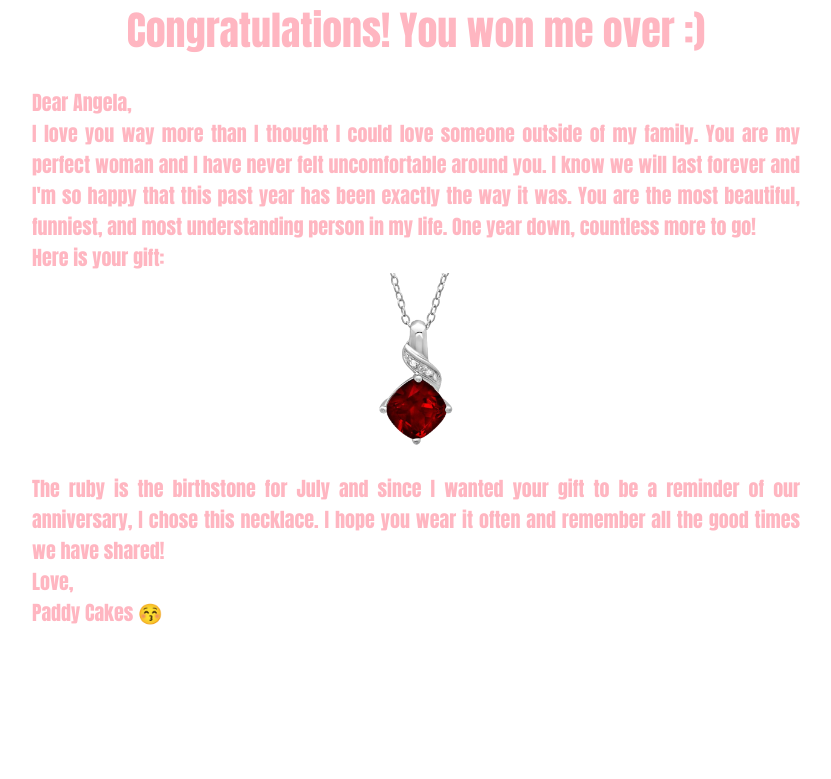
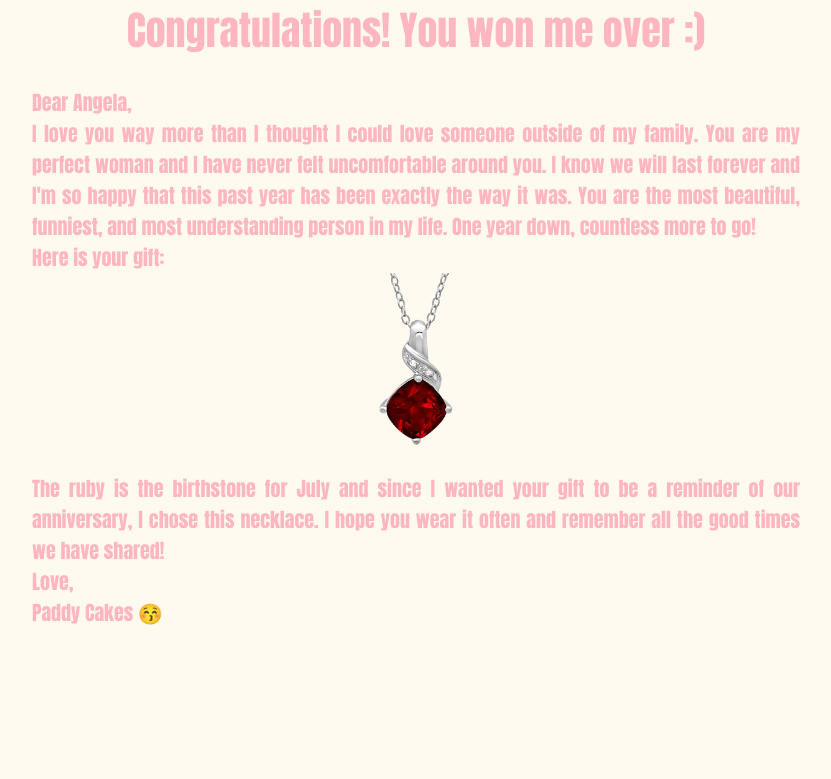
Before and after one commit to pjl123/angie-versary, a PHP site: page /BigPrize.html in a window 1280 px wide. Shown: the top 779 px of the page, without its empty margins (224-1055 px from the left). Run offline with PHP 8.4, Linux system fonts and the light colour scheme.

Commit message:
fixed css for big-prize page

```diff
--- a/Css/angieversary.css
+++ b/Css/angieversary.css
@@ -23,7 +23,7 @@ body.level1 {
     background-color: black;
 }
 
-body.level2 {
+body.level2, body.big-prize {
     background-color: floralwhite;
 }
 
```
